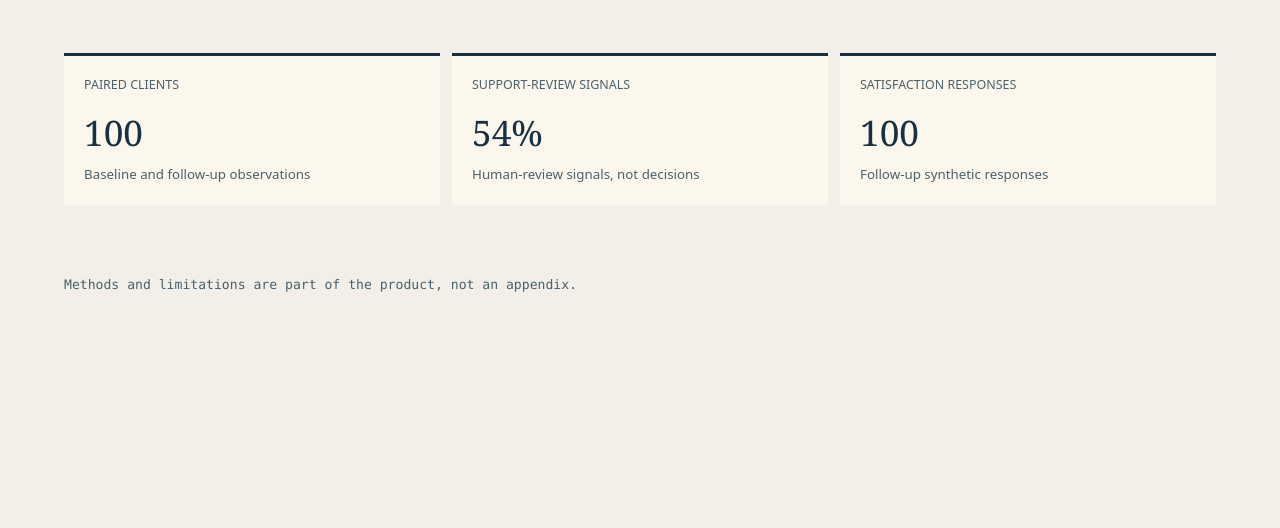
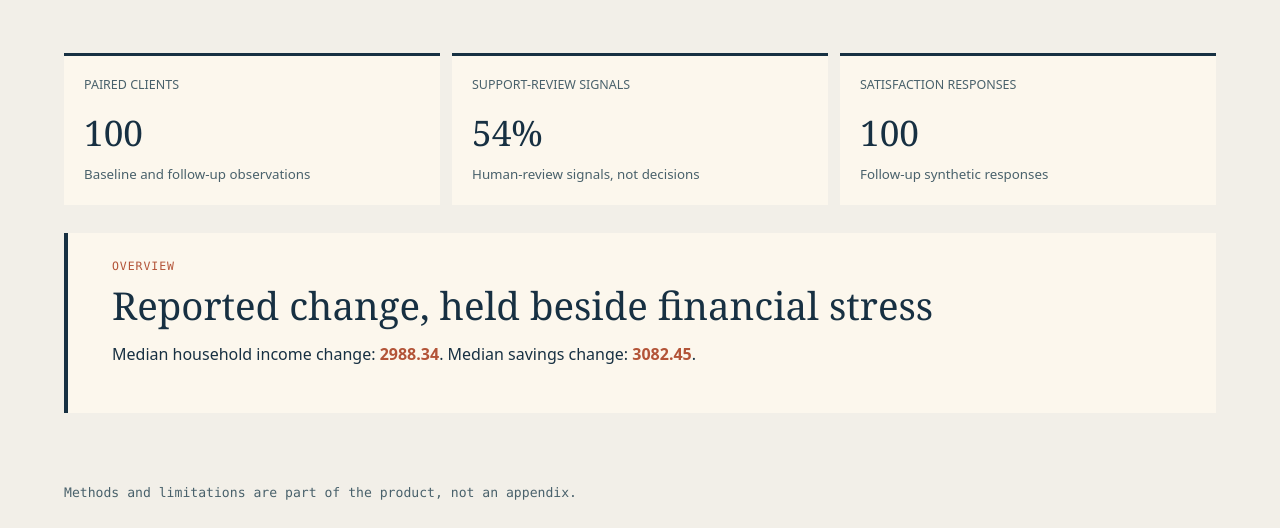
Before and after one commit to khalilurrrahmanridoykhan/microfinance-client-impact, a website built with Vite: page web/index.html in a window 1280 px wide. Shown: the part 710-1238 px from the top of the page. Before the commit the page ends 1030 px from the top, so only its background shows below. Built offline with nearby package versions, Linux system fonts and the light colour scheme.

Commit message:
Add dashboard report views

```diff
--- a/web/src/main.ts
+++ b/web/src/main.ts
@@ -1,9 +1,12 @@
 import "./styles.css";
 
 type ReportBundle = {
-  outcomes: { overall: { n: number; median_income_change: number } };
-  financialHealth: { overall: { support_review_flag_rate: number } };
-  clientVoice: { satisfaction_response_n: number };
+  outcomes: { overall: { n: number; median_income_change: number; median_savings_change: number } };
+  financialHealth: { overall: { support_review_flag_rate: number; multiple_borrowing_rate: number } };
+  clientVoice: { satisfaction_response_n: number; mean_satisfaction_score: number; complaint_rate_per_1000: number };
+  inclusion: { overall: { n: number; suppressed: boolean; mean_loan_control_score?: number } };
+  uncertainty: { median_change_intervals: { income: { lower: number; upper: number } } };
+  evaluation: { readiness: { causal_ready: boolean; reasons: string[] } };
 };
 
 const root = document.querySelector<HTMLDivElement>("#root");
@@ -44,6 +47,7 @@ root.innerHTML = `
       <article class="metric-card"><span class="metric-label">Financial health</span><strong>Loading</strong><small>Support signals, not decisions</small></article>
       <article class="metric-card"><span class="metric-label">Client voice</span><strong>Loading</strong><small>Satisfaction and complaints</small></article>
     </section>
+    <section class="view-panel" id="view-panel" aria-live="polite" aria-label="Dashboard detail"></section>
     <footer class="footer-note">Methods and limitations are part of the product, not an appendix.</footer>
   </main>
 `;
@@ -51,12 +55,27 @@ root.innerHTML = `
 const metrics = root.querySelector<HTMLDivElement>("#metrics");
 
 async function loadReports(): Promise<ReportBundle> {
-  const [outcomes, financialHealth, clientVoice] = await Promise.all([
+  const [outcomes, financialHealth, clientVoice, inclusion, uncertainty, evaluation] = await Promise.all([
     fetch("./data/outcomes.json").then((response) => response.json()),
     fetch("./data/financial-health.json").then((response) => response.json()),
     fetch("./data/client-voice.json").then((response) => response.json()),
+    fetch("./data/inclusion.json").then((response) => response.json()),
+    fetch("./data/uncertainty.json").then((response) => response.json()),
+    fetch("./data/evaluation.json").then((response) => response.json()),
   ]);
-  return { outcomes, financialHealth, clientVoice };
+  return { outcomes, financialHealth, clientVoice, inclusion, uncertainty, evaluation };
+}
+
+function renderView(view: string, reports: ReportBundle): void {
+  const panel = document.querySelector<HTMLElement>("#view-panel");
+  if (!panel) return;
+  const views: Record<string, string> = {
+    Overview: `<p class="eyebrow">Overview</p><h3>Reported change, held beside financial stress</h3><p>Median household income change: <strong>${reports.outcomes.overall.median_income_change}</strong>. Median savings change: <strong>${reports.outcomes.overall.median_savings_change}</strong>.</p>`,
+    "Financial health": `<p class="eyebrow">Financial health</p><h3>Support signals need human context</h3><p><strong>${Math.round(reports.financialHealth.overall.support_review_flag_rate * 100)}%</strong> of synthetic clients meet at least one configured support signal. Multiple borrowing appears for <strong>${Math.round(reports.financialHealth.overall.multiple_borrowing_rate * 100)}%</strong>.</p>`,
+    "Inclusion & voice": `<p class="eyebrow">Inclusion & voice</p><h3>Agency and experience are reported together</h3><p>Satisfaction mean: <strong>${reports.clientVoice.mean_satisfaction_score}</strong>/5. Complaints: <strong>${reports.clientVoice.complaint_rate_per_1000}</strong> per 1,000 active synthetic clients.</p>`,
+    Methods: `<p class="eyebrow">Methods</p><h3>What this dashboard can and cannot say</h3><p>Income-change interval: <strong>${reports.uncertainty.median_change_intervals.income.lower}</strong> to <strong>${reports.uncertainty.median_change_intervals.income.upper}</strong>. Causal-ready: <strong>${reports.evaluation.readiness.causal_ready ? "yes" : "no"}</strong>.</p><p class="muted">This release has no comparison group. Results are synthetic, descriptive and not credit decisions.</p>`,
+  };
+  panel.innerHTML = views[view] ?? views.Overview;
 }
 
 loadReports()
@@ -67,6 +86,10 @@ loadReports()
       <article class="metric-card"><span class="metric-label">Support-review signals</span><strong>${Math.round(reports.financialHealth.overall.support_review_flag_rate * 100)}%</strong><small>Human-review signals, not decisions</small></article>
       <article class="metric-card"><span class="metric-label">Satisfaction responses</span><strong>${reports.clientVoice.satisfaction_response_n}</strong><small>Follow-up synthetic responses</small></article>
     `;
+    renderView("Overview", reports);
+    for (const tab of root.querySelectorAll<HTMLButtonElement>(".tab")) {
+      tab.addEventListener("click", () => renderView(tab.textContent ?? "Overview", reports));
+    }
   })
   .catch(() => {
     if (metrics) metrics.innerHTML = `<p class="load-error" role="alert">Aggregate reports could not be loaded. Run <code>make webdata</code> and reload.</p>`;
--- a/web/src/styles.css
+++ b/web/src/styles.css
@@ -31,5 +31,6 @@ h2 { max-width: 700px; font-size: clamp(1.8rem, 3.6vw, 3.7rem); line-height: 1.0
 .metric-grid { display: grid; grid-template-columns: repeat(3, 1fr); gap: 12px; }
 .metric-card { border-top: 3px solid #173042; background: rgba(255, 250, 240, 0.76); padding: 20px; }
 .metric-label, .metric-card small { display: block; font-family: ui-sans-serif, system-ui, sans-serif; }.metric-label { color: #49616b; font-size: 0.78rem; text-transform: uppercase; }.metric-card strong { display: block; margin: 12px 0 6px; font-size: 2.2rem; font-weight: 500; }.metric-card small { color: #49616b; }
+.view-panel { max-width: 1180px; min-height: 180px; margin: 28px auto 0; border-left: 4px solid #173042; background: rgba(255, 250, 240, 0.76); padding: 24px clamp(20px, 4vw, 44px); font: 1rem/1.6 ui-sans-serif, system-ui, sans-serif; }.view-panel h3 { margin: 4px 0 12px; font: 500 clamp(1.5rem, 3vw, 2.5rem)/1.1 Georgia, "Times New Roman", serif; }.view-panel p { max-width: 720px; }.view-panel strong { color: #b35438; }.muted, .load-error { color: #49616b; }
 .footer-note { max-width: 1180px; margin: 72px auto 0; color: #49616b; font: 0.82rem ui-monospace, SFMono-Regular, Menlo, monospace; }
 @media (max-width: 700px) { .topbar { display: block; }.data-badge { display: inline-block; margin-top: 20px; }.notice { display: block; }.notice strong { display: block; margin-bottom: 4px; }.hero-grid { grid-template-columns: 1fr; padding-top: 42px; }.hero-mark { width: 150px; }.metric-grid { grid-template-columns: 1fr; } }
```
